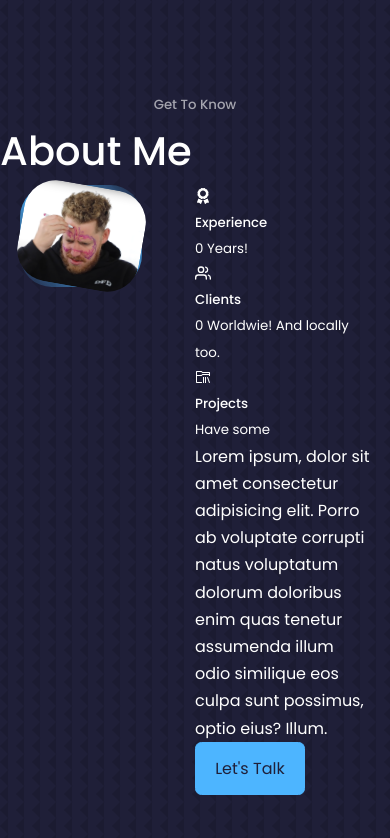
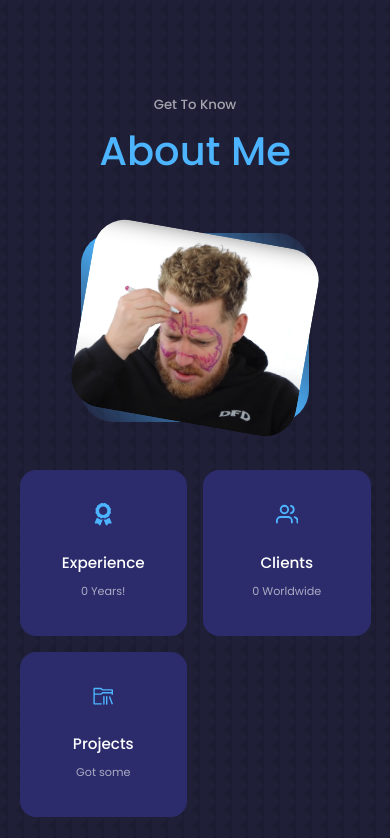
Before and after one commit to fhgaha/portfolio, a React (Create React App) app: page / in a window 390 px wide. Shown: the part 846-1684 px from the top of the page. Built offline with nearby package versions, Linux system fonts and the light colour scheme.

Commit message:
about done

```diff
--- a/src/components/about/About.jsx
+++ b/src/components/about/About.jsx
@@ -29,19 +29,19 @@
             <article className="about__card">
               <FiUsers className='about__icon' />
               <h5>Clients</h5>
-              <small>0 Worldwie! And locally too.</small>
+              <small>0 Worldwide</small>
             </article>
 
             <article className="about__card">
               <VscFolderLibrary className='about__icon' />
               <h5>Projects</h5>
-              <small>Have some</small>
+              <small>Got some</small>
             </article>
+          </div>
 
-            <p>Lorem ipsum, dolor sit amet consectetur adipisicing elit. Porro ab voluptate corrupti natus voluptatum dolorum doloribus enim quas tenetur assumenda illum odio similique eos culpa sunt possimus, optio eius? Illum.</p>
+          <p>Lorem ipsum, dolor sit amet consectetur adipisicing elit. Porro ab voluptate corrupti natus voluptatum dolorum doloribus enim quas tenetur assumenda illum odio similique eos culpa sunt possimus, optio eius? Illum.</p>
+          <a href="#contact" className='btn btn-primary'>Let's Talk</a>
 
-            <a href="#contact" className='btn btn-primary'>Let's Talk</a>
-          </div>
         </div>
       </div>
     </section>
--- a/src/components/about/about.css
+++ b/src/components/about/about.css
@@ -23,3 +23,85 @@
 .about__me-image:hover {
 	transform: rotate(0);
 }
+
+.about__cards {
+	display: grid;
+	grid-template-columns: repeat(3, 1fr);
+	gap: 1.5rem;
+}
+
+.about__card {
+	background: var(--color-bg-variant);
+	border: 1px solid transparent;
+	border-radius: 1rem;
+	padding: 2rem;
+	text-align: center;
+	transition: var(--transition);
+}
+
+.about__card:hover {
+	background: transparent;
+	border-color: var(--color-bg-variant);
+	cursor: default;
+}
+
+.about__icon {
+	color: var(--color-primary);
+	font-size: 1.4rem;
+	margin-bottom: 1rem;
+}
+
+.about__card h5 {
+	font-size: 0.95rem;
+}
+
+.about__card small {
+	font-size: 0.7rem;
+	color: var(--color-light);
+}
+
+.about__content p {
+	margin: 2rem 0 2.6rem;
+	color: var(--color-light);
+}
+
+/* ======================= MEDIA QUERIES (MEDIUM DEVICES) ======================= */
+
+@media screen and (max-width: 1024px) {
+	.about__container {
+		grid-template-columns: 1fr;
+		gap: 0;
+	}
+
+	.about__me{
+		width: 50%;
+		margin: 2rem auto 4rem;
+	}
+
+	.about__content p{
+		margin: 1rem auto 4rem;
+	}
+}
+
+
+/* ======================= MEDIA QUERIES (SMALL DEVICES) ======================= */
+
+@media screen and (max-width: 600px) {
+	.about__me{
+		width: 65%;
+		margin: 0 auto 3rem;
+	}
+
+	.about__cards{
+		grid-template-columns: 1fr 1fr;
+		gap: 1rem;
+	}
+
+	.about__content{
+		text-align: center;
+	}
+
+	.about__content p{
+		margin: 1.5rem 0;
+	}
+}
--- a/src/components/header/header.css
+++ b/src/components/header/header.css
@@ -63,3 +63,25 @@
 	font-weight: 300;
 	font-size: 0.9rem;
 }
+
+/* ======================= MEDIA QUERIES (MEDIUM DEVICES) ======================= */
+
+@media screen and (max-width: 1024px) {
+	header {
+		height: 68vh;
+	}
+}
+
+
+/* ======================= MEDIA QUERIES (SMALL DEVICES) ======================= */
+
+@media screen and (max-width: 600px) {
+	header {
+		height: 100vh;
+	}
+
+	.header__socials,
+	.scroll__down {
+		display: none;
+	}
+}
--- a/src/index.css
+++ b/src/index.css
@@ -66,13 +66,13 @@
 	height: 100vh;
 }
 
-section>h2,
+section>h1,
 section>h5 {
 	text-align: center;
 	color: var(--color-light);
 }
 
-section>h2 {
+section>h1 {
 	color: var(--color-primary);
 	margin-bottom: 3rem;
 }
@@ -142,25 +142,3 @@
 		margin-top: 2rem;
 	}
 }
-
-/* ======================= MEDIA QUERIES (MEDIUM DEVICES) ======================= */
-
-@media screen and (max-width: 1024px) {
-	header {
-		height: 68vh;
-	}
-}
-
-
-/* ======================= MEDIA QUERIES (SMALL DEVICES) ======================= */
-
-@media screen and (max-width: 600px) {
-	header {
-		height: 100vh;
-	}
-
-	.header__socials,
-	.scroll__down {
-		display: none;
-	}
-}
```
